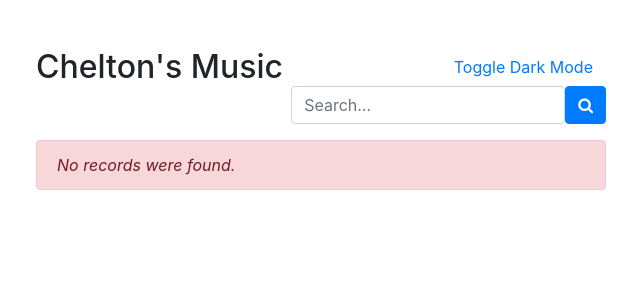
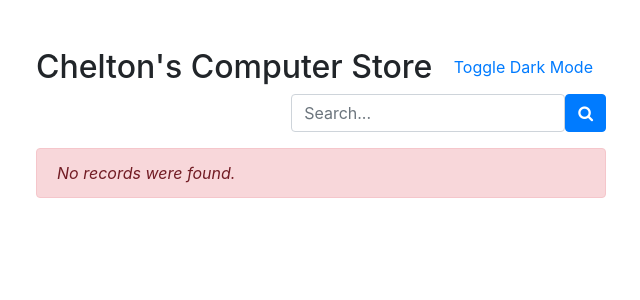
Before and after one commit to ThePanableSwinburne/musicAT2CHELTONI, a PHP site: page / in a window 1280 px wide. Shown: the top 300 px of the page, without its empty margins (319-959 px from the left). Run offline with PHP 8.4, Linux system fonts and the light colour scheme; data that the repository does not hold is empty.

Commit message:
Update index.php

```diff
--- a/index.php
+++ b/index.php
@@ -91,7 +91,7 @@
             <div class="row">
                 <div class="col-md-12">
                     <div class="mt-5 mb-3 clearfix">
-                        <h2 class="pull-left">Chelton's Music</h2>
+                        <h2 class="pull-left">Chelton's Computer Store</h2>
                          <div class="pull-right">
                             <button class="btn btn-link" onclick="toggleDarkMode()">Toggle Dark Mode</button>
                          </div>
```
